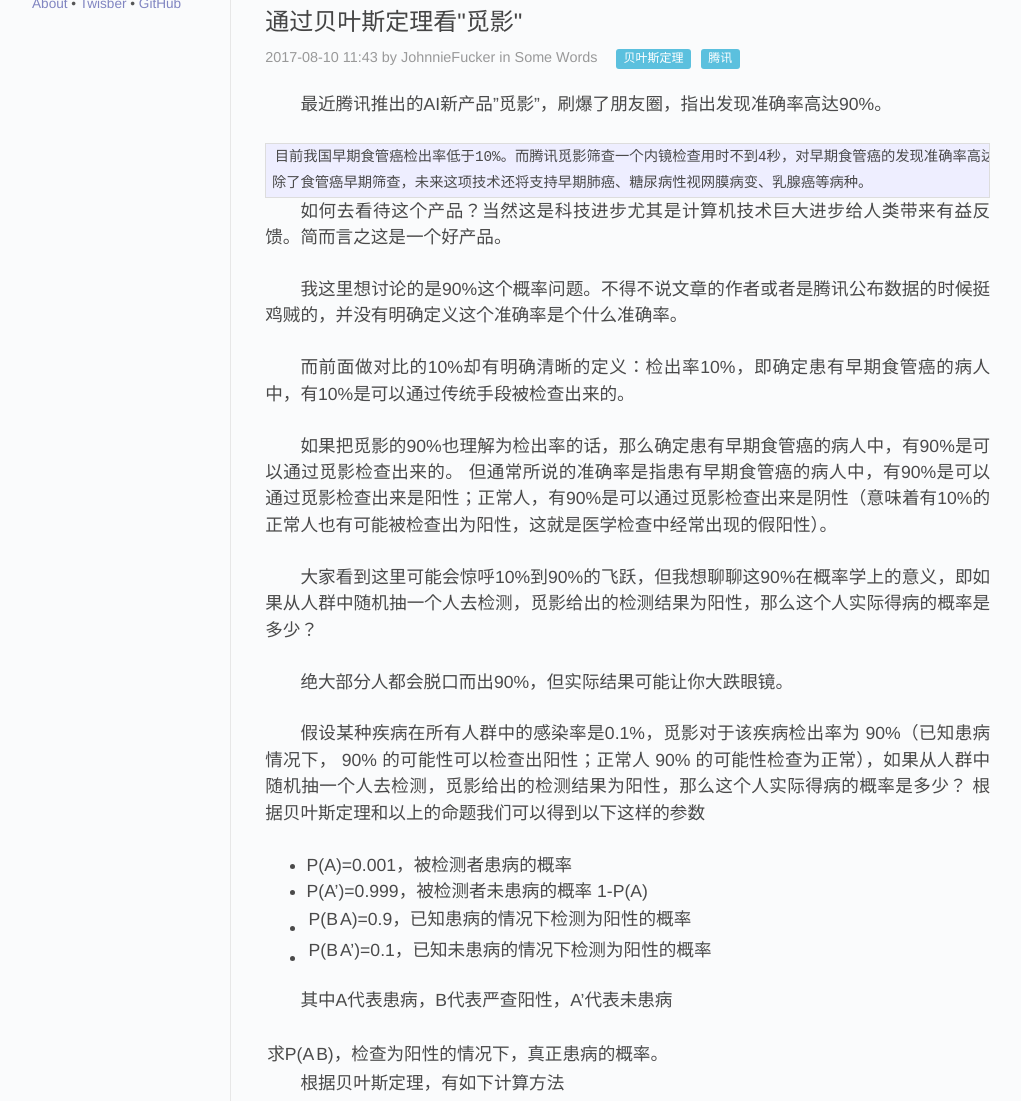
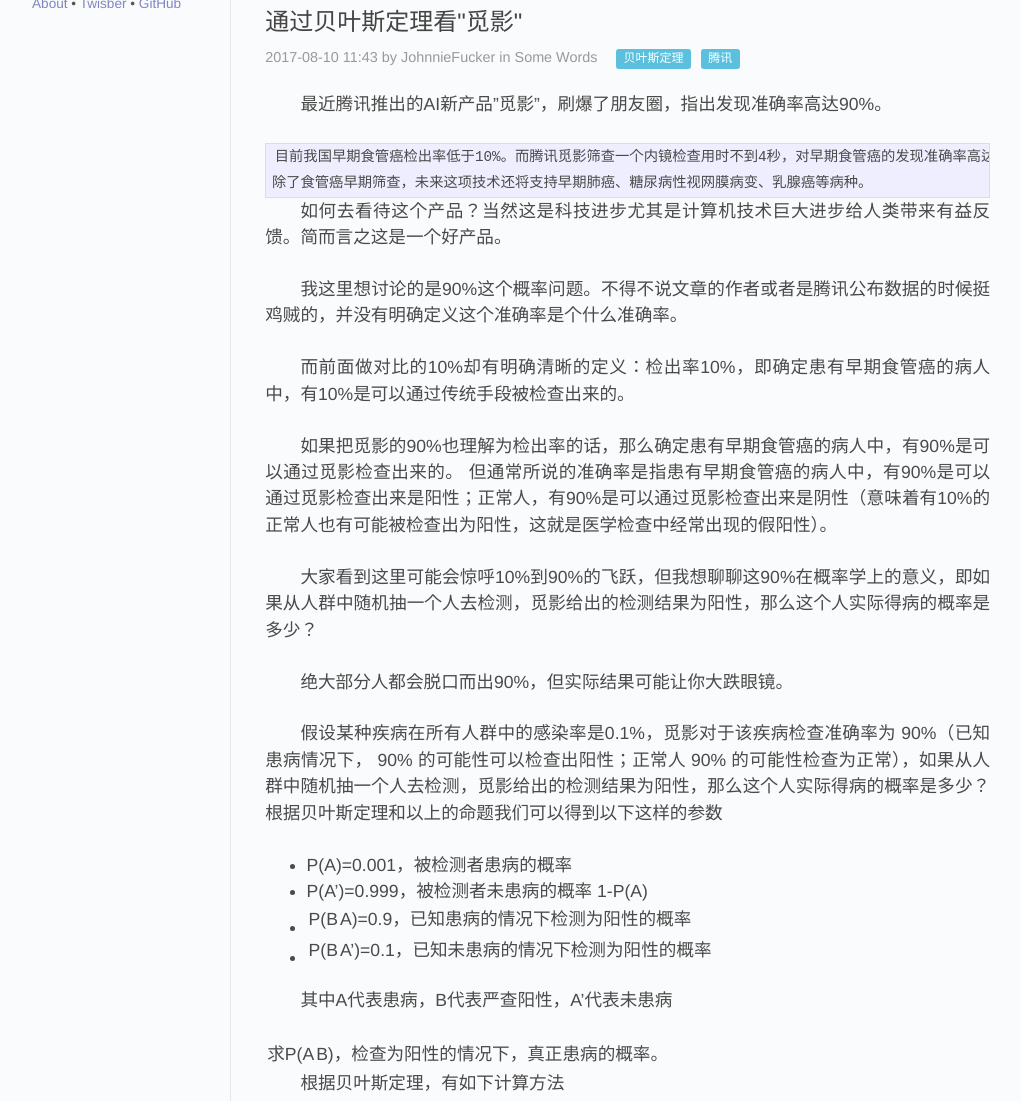
Before and after one commit to JohnnieFucker/blog, a Jekyll site: the page built from _posts/2017-08-10-evaluate-tencent-miying-by-bayes-theorem.md, in a window 1280 px wide. Shown: the part 596-1697 px from the top of the page, without its empty margins (159-1180 px from the left). Built offline with Jekyll 4.4.1, drawn with Linux system fonts in a browser that asks for light colours; comment, search, counter and statistics services are not loaded; grey boxes are pictures that could not be loaded.

Commit message:
add post

```diff
--- a/_posts/2017-08-10-evaluate-tencent-miying-by-bayes-theorem.md
+++ b/_posts/2017-08-10-evaluate-tencent-miying-by-bayes-theorem.md
@@ -32,7 +32,7 @@
 
 绝大部分人都会脱口而出90%，但实际结果可能让你大跌眼镜。
 
-假设某种疾病在所有人群中的感染率是0.1%，觅影对于该疾病检出率为 90%（已知患病情况下， 90% 的可能性可以检查出阳性；正常人 90% 的可能性检查为正常），如果从人群中随机抽一个人去检测，觅影给出的检测结果为阳性，那么这个人实际得病的概率是多少？
+假设某种疾病在所有人群中的感染率是0.1%，觅影对于该疾病检查准确率为 90%（已知患病情况下， 90% 的可能性可以检查出阳性；正常人 90% 的可能性检查为正常），如果从人群中随机抽一个人去检测，觅影给出的检测结果为阳性，那么这个人实际得病的概率是多少？
 根据贝叶斯定理和以上的命题我们可以得到以下这样的参数
 
 - P(A)=0.001，被检测者患病的概率
```
